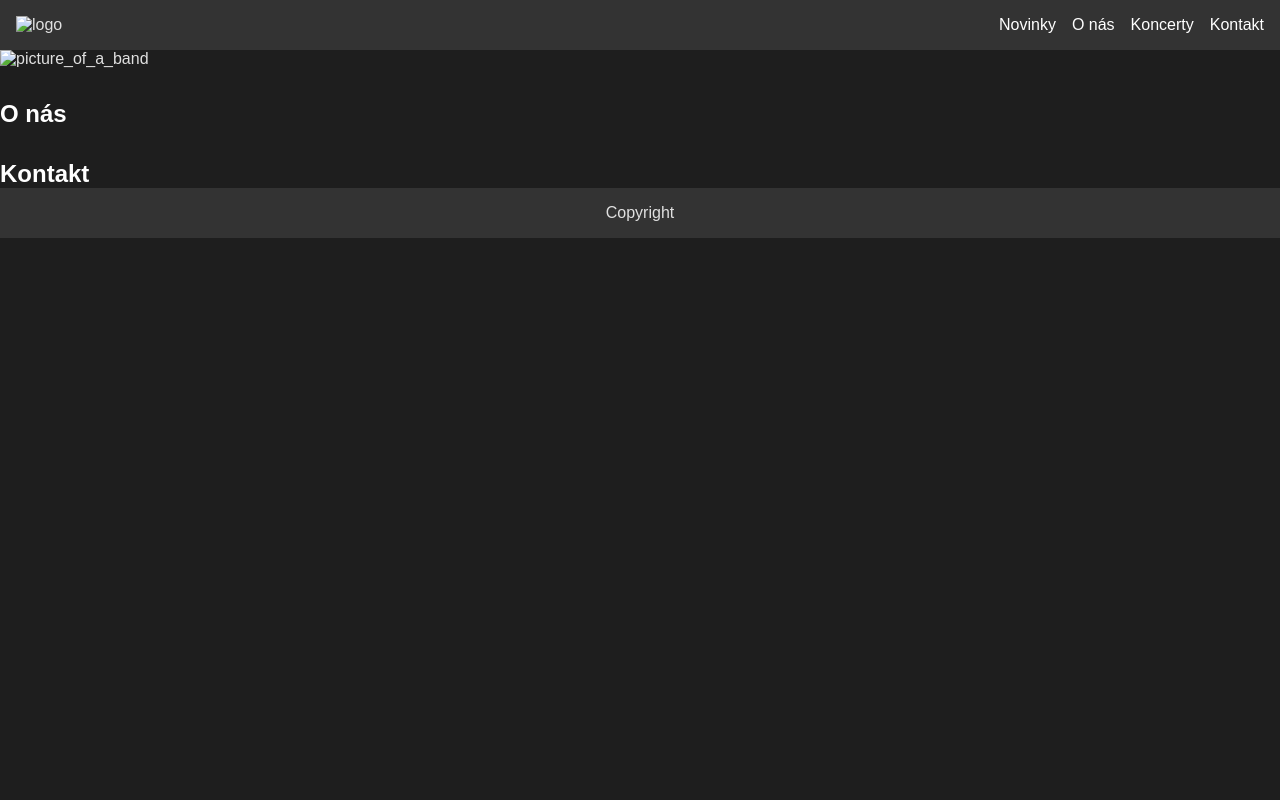
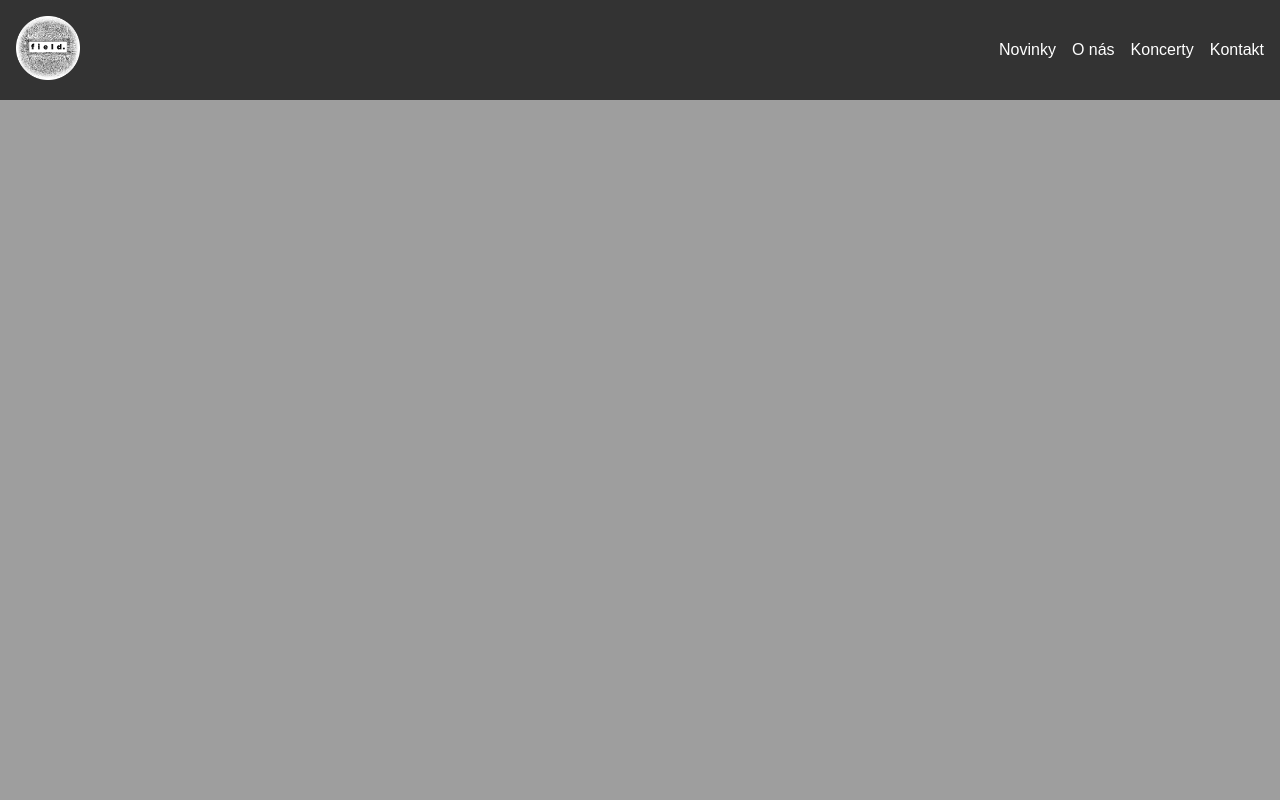
Before and after one commit to MatyasHroch/fieldband, a website: page index.html in a window 1280 px wide. Shown: the top 800 px of the page. Drawn offline with Linux system fonts and the light colour scheme; the site is published under a folder, as on GitHub Pages, so addresses that start at the root find nothing.

Commit message:
paths changed

```diff
--- a/index.html
+++ b/index.html
@@ -10,7 +10,7 @@
   <body>
     <header>
       <a href="#" class="no-href-styles">
-        <img src="/favicon.png" alt="logo" class="" />
+        <img src="./favicon.png" alt="logo" class="" />
       </a>
       <nav>
         <ul class="navigation">
@@ -30,7 +30,7 @@
       </nav>
     </header>
     <main>
-      <img src="/homeBackground.jpg" alt="picture_of_a_band" />
+      <img src="./homeBackground.jpg" alt="picture_of_a_band" />
       <!-- <img src="/media/logo.png" alt="logo" /> -->
       <!-- <div class="home_background"></div> -->
       <section id="about">
```
Also changed, not shown: src/components/main.html (+2 -2 lines).
